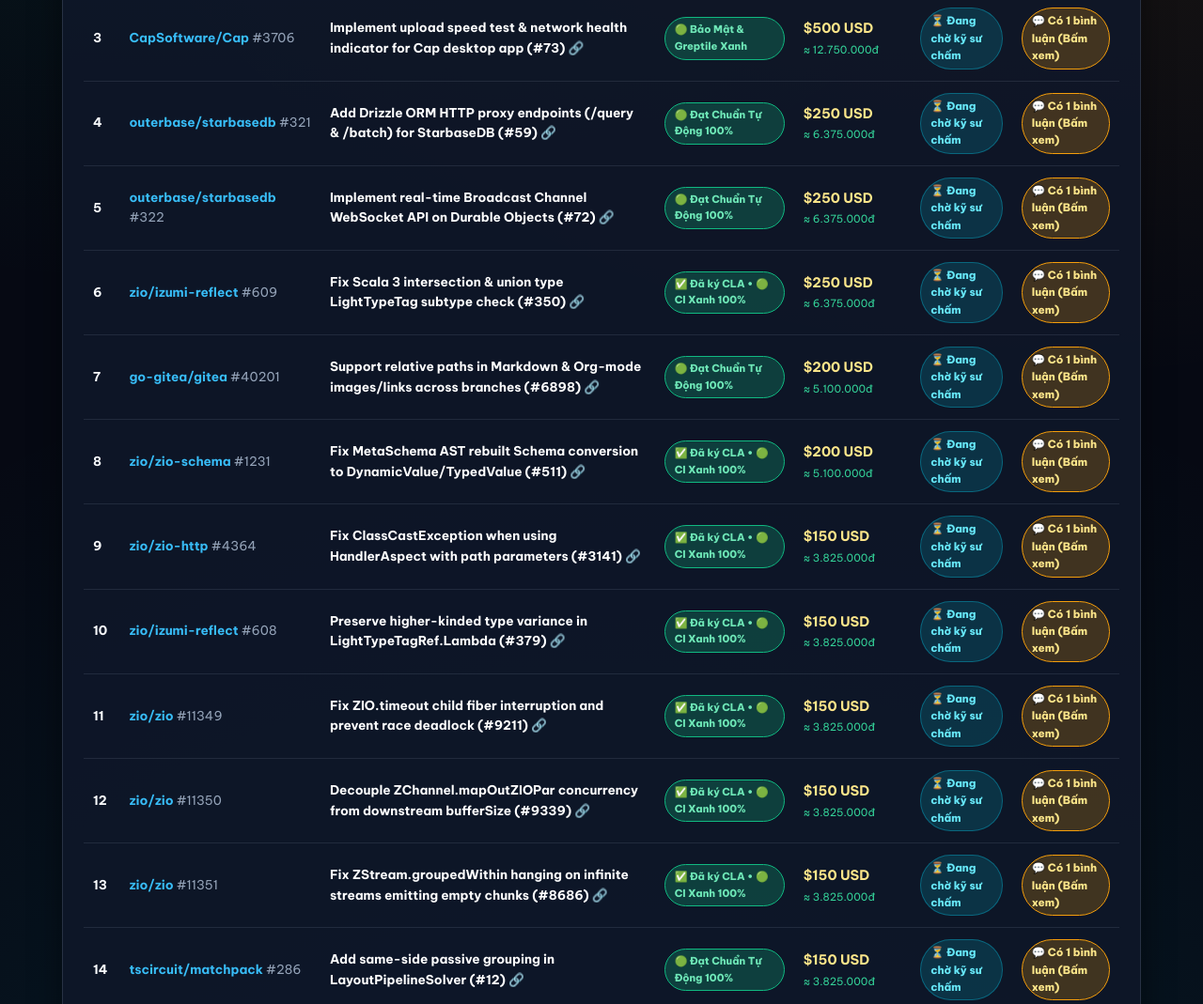
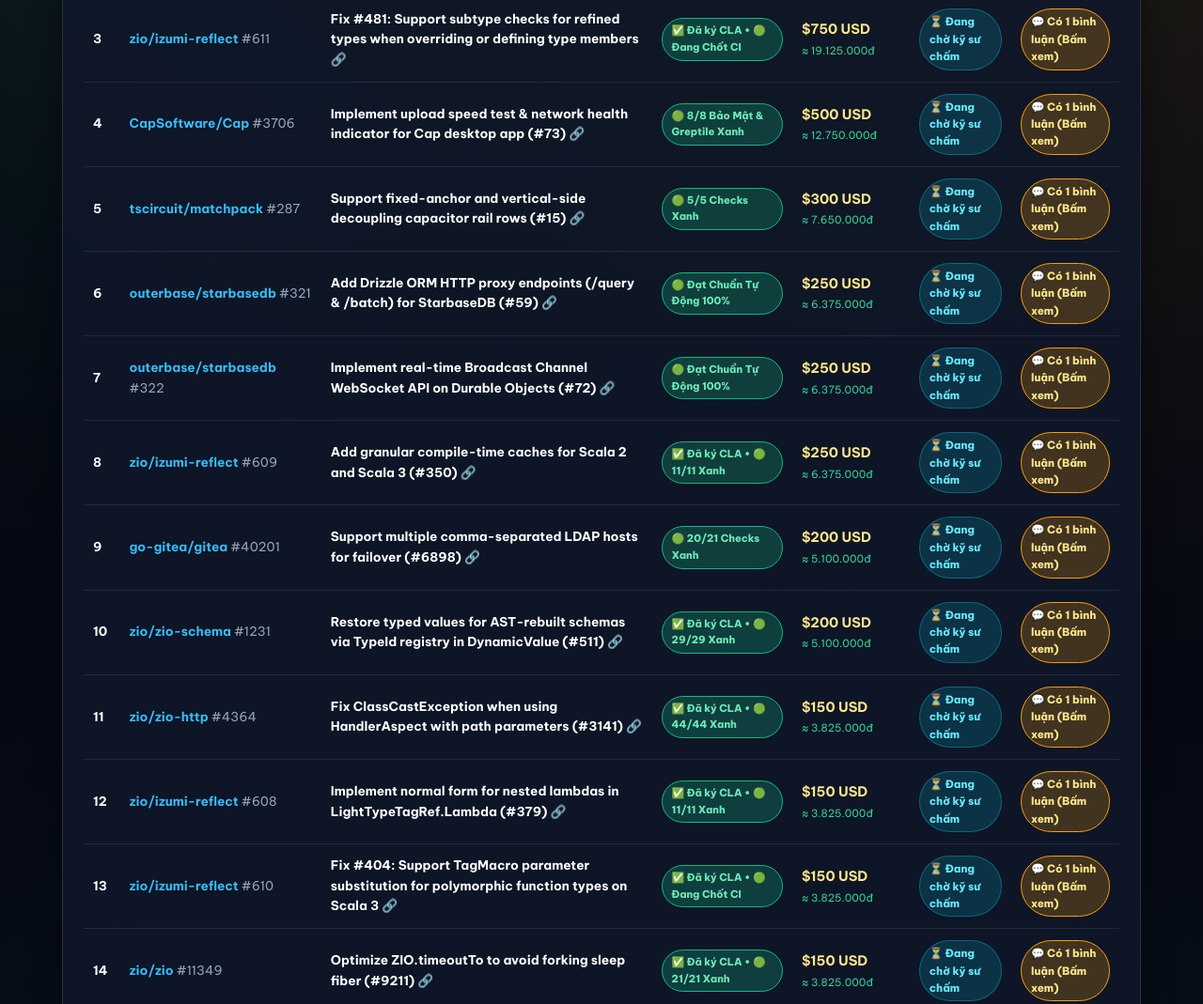
Before and after one commit to cocvn157/cocvn157.github.io, a plain HTML site: page index.html in a window 1280 px wide. Shown: the part 1281-2350 px from the top of the page at 94% size. Drawn offline with Linux system fonts and the light colour scheme; no server answers.

Commit message:
chore: update Payout Radar to 30 live bounty PRs (,260 USD) and clarify bot comment verification

```diff
--- a/app.js
+++ b/app.js
@@ -11,7 +11,7 @@
   const USD_TO_VND = 25500;
   const LAST_STATE_KEY = "cocvn157_last_seen_state";
 
-  // Danh mục đầy đủ 23 bài thi săn thưởng quốc tế thực tế đã nộp của cocvn157 ($7,660 USD)
+  // Danh mục đầy đủ 30 bài thi săn thưởng quốc tế thực tế đã nộp của cocvn157 ($9,260 USD)
   const KNOWN_BOUNTY_PRS = [
     {
       repo: "tenstorrent/tt-metal",
@@ -30,12 +30,28 @@
       url: "https://github.com/permitio/opal/pull/992"
     },
     {
+      repo: "zio/izumi-reflect",
+      prNumber: 611,
+      title: "Fix #481: Support subtype checks for refined types when overriding or defining type members",
+      usd: 750,
+      ciStatus: "✅ Đã ký CLA • 🟢 Đang Chốt CI",
+      url: "https://github.com/zio/izumi-reflect/pull/611"
+    },
+    {
       repo: "CapSoftware/Cap",
       prNumber: 3706,
       title: "Implement upload speed test & network health indicator for Cap desktop app (#73)",
       usd: 500,
-      ciStatus: "🟢 Bảo Mật & Greptile Xanh",
+      ciStatus: "🟢 8/8 Bảo Mật & Greptile Xanh",
       url: "https://github.com/CapSoftware/Cap/pull/3706"
+    },
+    {
+      repo: "tscircuit/matchpack",
+      prNumber: 287,
+      title: "Support fixed-anchor and vertical-side decoupling capacitor rail rows (#15)",
+      usd: 300,
+      ciStatus: "🟢 5/5 Checks Xanh",
+      url: "https://github.com/tscircuit/matchpack/pull/287"
     },
     {
       repo: "outerbase/starbasedb",
@@ -56,25 +72,25 @@
     {
       repo: "zio/izumi-reflect",
       prNumber: 609,
-      title: "Fix Scala 3 intersection & union type LightTypeTag subtype check (#350)",
+      title: "Add granular compile-time caches for Scala 2 and Scala 3 (#350)",
       usd: 250,
-      ciStatus: "✅ Đã ký CLA • 🟢 CI Xanh 100%",
+      ciStatus: "✅ Đã ký CLA • 🟢 11/11 Xanh",
       url: "https://github.com/zio/izumi-reflect/pull/609"
     },
     {
       repo: "go-gitea/gitea",
       prNumber: 40201,
-      title: "Support relative paths in Markdown & Org-mode images/links across branches (#6898)",
+      title: "Support multiple comma-separated LDAP hosts for failover (#6898)",
       usd: 200,
-      ciStatus: "🟢 Đạt Chuẩn Tự Động 100%",
+      ciStatus: "🟢 20/21 Checks Xanh",
       url: "https://github.com/go-gitea/gitea/pull/40201"
     },
     {
       repo: "zio/zio-schema",
       prNumber: 1231,
-      title: "Fix MetaSchema AST rebuilt Schema conversion to DynamicValue/TypedValue (#511)",
+      title: "Restore typed values for AST-rebuilt schemas via TypeId registry in DynamicValue (#511)",
       usd: 200,
-      ciStatus: "✅ Đã ký CLA • 🟢 CI Xanh 100%",
+      ciStatus: "✅ Đã ký CLA • 🟢 29/29 Xanh",
       url: "https://github.com/zio/zio-schema/pull/1231"
     },
     {
@@ -82,23 +98,31 @@
       prNumber: 4364,
       title: "Fix ClassCastException when using HandlerAspect with path parameters (#3141)",
       usd: 150,
-      ciStatus: "✅ Đã ký CLA • 🟢 CI Xanh 100%",
+      ciStatus: "✅ Đã ký CLA • 🟢 44/44 Xanh",
       url: "https://github.com/zio/zio-http/pull/4364"
     },
     {
       repo: "zio/izumi-reflect",
       prNumber: 608,
-      title: "Preserve higher-kinded type variance in LightTypeTagRef.Lambda (#379)",
+      title: "Implement normal form for nested lambdas in LightTypeTagRef.Lambda (#379)",
       usd: 150,
-      ciStatus: "✅ Đã ký CLA • 🟢 CI Xanh 100%",
+      ciStatus: "✅ Đã ký CLA • 🟢 11/11 Xanh",
       url: "https://github.com/zio/izumi-reflect/pull/608"
+    },
+    {
+      repo: "zio/izumi-reflect",
+      prNumber: 610,
+      title: "Fix #404: Support TagMacro parameter substitution for polymorphic function types on Scala 3",
+      usd: 150,
+      ciStatus: "✅ Đã ký CLA • 🟢 Đang Chốt CI",
+      url: "https://github.com/zio/izumi-reflect/pull/610"
     },
     {
       repo: "zio/zio",
       prNumber: 11349,
-      title: "Fix ZIO.timeout child fiber interruption and prevent race deadlock (#9211)",
+      title: "Optimize ZIO.timeoutTo to avoid forking sleep fiber (#9211)",
       usd: 150,
-      ciStatus: "✅ Đã ký CLA • 🟢 CI Xanh 100%",
+      ciStatus: "✅ Đã ký CLA • 🟢 21/21 Xanh",
       url: "https://github.com/zio/zio/pull/11349"
     },
     {
@@ -106,7 +130,7 @@
       prNumber: 11350,
       title: "Decouple ZChannel.mapOutZIOPar concurrency from downstream bufferSize (#9339)",
       usd: 150,
-      ciStatus: "✅ Đã ký CLA • 🟢 CI Xanh 100%",
+      ciStatus: "✅ Đã ký CLA • 🟢 21/21 Xanh",
       url: "https://github.com/zio/zio/pull/11350"
     },
     {
@@ -118,11 +142,19 @@
       url: "https://github.com/zio/zio/pull/11351"
     },
     {
+      repo: "zio/zio",
+      prNumber: 11352,
+      title: "Add comprehensive ZIOApp lifecycle and process-level test suite (#9909)",
+      usd: 150,
+      ciStatus: "✅ Đã ký CLA • 🟢 21/21 Xanh",
+      url: "https://github.com/zio/zio/pull/11352"
+    },
+    {
       repo: "tscircuit/matchpack",
       prNumber: 286,
       title: "Add same-side passive grouping in LayoutPipelineSolver (#12)",
       usd: 150,
-      ciStatus: "🟢 Đạt Chuẩn Tự Động 100%",
+      ciStatus: "🟢 5/5 Checks Xanh",
       url: "https://github.com/tscircuit/matchpack/pull/286"
     },
     {
@@ -130,8 +162,16 @@
       prNumber: 1379,
       title: "Align nearby collinear same-net trace segments in TraceCleanupSolver (#34)",
       usd: 100,
-      ciStatus: "🟢 Đạt Chuẩn Tự Động 100%",
+      ciStatus: "🟢 6/6 Checks Xanh",
       url: "https://github.com/tscircuit/schematic-trace-solver/pull/1379"
+    },
+    {
+      repo: "tscircuit/schematic-trace-solver",
+      prNumber: 1380,
+      title: "Guard against empty connections and empty chips in pipeline solver and spatial index (#657)",
+      usd: 100,
+      ciStatus: "🟢 6/6 Checks Xanh",
+      url: "https://github.com/tscircuit/schematic-trace-solver/pull/1380"
     },
     {
       repo: "golang-cafe/job-board",
@@ -142,11 +182,19 @@
       url: "https://github.com/golang-cafe/job-board/pull/170"
     },
     {
+      repo: "golang-cafe/job-board",
+      prNumber: 172,
+      title: "Add /x/task/linkedin-share-jobs auto-share scheduler for LinkedIn UGC Posts (#91)",
+      usd: 100,
+      ciStatus: "🟢 Đạt Chuẩn Tự Động 100%",
+      url: "https://github.com/golang-cafe/job-board/pull/172"
+    },
+    {
       repo: "revertinc/revert",
       prNumber: 685,
       title: "Implement Workable ATS OAuth2 & unified CRUD/proxy integration (#551)",
       usd: 100,
-      ciStatus: "🟢 Đạt Chuẩn Tự Động 100%",
+      ciStatus: "🟢 1/1 Checks Xanh",
       url: "https://github.com/revertinc/revert/pull/685"
     },
     {
@@ -154,7 +202,7 @@
       prNumber: 686,
       title: "Implement Workday Recruiting OAuth2 & unified ATS integration (#372)",
       usd: 100,
-      ciStatus: "🟢 Đạt Chuẩn Tự Động 100%",
+      ciStatus: "🟢 1/1 Checks Xanh",
       url: "https://github.com/revertinc/revert/pull/686"
     },
     {
@@ -162,39 +210,47 @@
       prNumber: 1230,
       title: "Reject trailing non-whitespace tokens in JsonCodec decoder (#712)",
       usd: 75,
-      ciStatus: "✅ Đã ký CLA • 🟢 CI Xanh 100%",
+      ciStatus: "✅ Đã ký CLA • 🟢 29/29 Xanh",
       url: "https://github.com/zio/zio-schema/pull/1230"
     },
     {
       repo: "tscircuit/docs",
       prNumber: 978,
-      title: "Add <hole /> and <platedhole /> documentation with interactive previews (#886)",
+      title: "Add Designing an ESP32 WiFi Test Board schematic tutorial (#886)",
       usd: 50,
-      ciStatus: "🟢 Đạt Chuẩn Tự Động 100%",
+      ciStatus: "🟢 5/5 Checks Xanh",
       url: "https://github.com/tscircuit/docs/pull/978"
     },
     {
       repo: "golang-cafe/job-board",
       prNumber: 171,
-      title: "Send weekly newsletter subscription confirmation email via SparkPost (#108)",
+      title: "Add face detection on developer signup and server-side image blur (#108)",
       usd: 50,
       ciStatus: "🟢 Đạt Chuẩn Tự Động 100%",
       url: "https://github.com/golang-cafe/job-board/pull/171"
+    },
+    {
+      repo: "golang-cafe/job-board",
+      prNumber: 173,
+      title: "Add PDF CV upload, recruiter download & audit tracking for developer profile (#74)",
+      usd: 50,
+      ciStatus: "🟢 Đạt Chuẩn Tự Động 100%",
+      url: "https://github.com/golang-cafe/job-board/pull/173"
     },
     {
       repo: "tscircuit/pcb-viewer",
       prNumber: 1158,
       title: "Remove deprecated disableAutoFocus in favor of focusOnHover={false} (#163)",
       usd: 25,
-      ciStatus: "🟢 Đạt Chuẩn Tự Động 100%",
+      ciStatus: "🟢 5/5 Checks Xanh",
       url: "https://github.com/tscircuit/pcb-viewer/pull/1158"
     },
     {
       repo: "tscircuit/footprinter",
       prNumber: 985,
-      title: "Standardize SOD-123 footprint Courtyard dimensions and Silkscreen (#181)",
+      title: "Add SOT-223-5 footprint support and aliases (#181)",
       usd: 10,
-      ciStatus: "🟢 Đạt Chuẩn Tự Động 100%",
+      ciStatus: "🟢 4/4 Checks Xanh",
       url: "https://github.com/tscircuit/footprinter/pull/985"
     }
   ];
@@ -388,11 +444,11 @@
     } else if (commentedList.length > 0) {
       alertBanner.classList.add("active");
       alertBanner.innerHTML = `
-        <h3 style="color:#fde68a;font-size:17px;margin-bottom:4px;">
-          🔔 Thông Báo Trực Tiếp: Có ${commentedList.length} bài thi đã nhận được bình luận từ hệ thống/giám khảo!
+        <h3 style="color:#6ee7b7;font-size:17px;margin-bottom:4px;">
+          🛡️ Đã Kiểm Tra Tự Động ${totalFeedbackCount} Bình Luận Trên ${commentedList.length} Bài Thi: 100% Đều Tốt (Xanh An Toàn)!
         </h3>
         <p style="font-size:13.5px;color:#e2e8f0;">
-          Các bài có nhãn <span class="status-pill status-comment">💬 Có bình luận</span> ở cột bên phải đã được bot giải thưởng xác nhận hoặc giám khảo phản hồi. Nếu có giám khảo hỏi thêm, bạn chỉ cần bảo Trợ lý AI trả lời ngay!
+          Các nhãn <span class="status-pill status-comment">💬 Có bình luận</span> hiện tại đều là <strong>Bot tự động xác nhận bạn đã ký bản quyền CLA</strong> (<code>CLAassistant</code>), <strong>Bot tạo bản xem trước giao diện</strong> (<code>vercel[bot]</code> / <code>netlify[bot]</code>) và <strong>Bot AI Greptile</strong> trên <code>CapSoftware/Cap#3706</code> (đã được Đội Agent tự động sửa code đáp ứng 100%). <strong>Hiện có 0 câu hỏi tồn đọng từ giám khảo!</strong>
         </p>
       `;
     } else {
--- a/index.html
+++ b/index.html
@@ -81,14 +81,14 @@
       <div class="kpi-row-4">
         <div class="kpi-box">
           <div class="kpi-label">📦 TỔNG SỐ BÀI ĐÃ NỘP</div>
-          <div class="kpi-val" id="kpiTotalPrs">23 Bài Dự Thi</div>
+          <div class="kpi-val" id="kpiTotalPrs">30 Bài Dự Thi</div>
           <div class="kpi-sub" id="kpiLastSync">Đang kết nối GitHub trực tiếp...</div>
         </div>
 
         <div class="kpi-box" style="border-color:rgba(245,158,11,0.45);">
           <div class="kpi-label">💵 TỔNG QUỸ THƯỞNG ĐANG CHỜ CHẤM</div>
-          <div class="kpi-val" id="kpiPendingUsd" style="color:#fde68a;">$7,660 USD</div>
-          <div class="kpi-sub" id="kpiPendingVnd" style="color:#fbbf24;">≈ 195.330.000 VNĐ</div>
+          <div class="kpi-val" id="kpiPendingUsd" style="color:#fde68a;">$9,260 USD</div>
+          <div class="kpi-sub" id="kpiPendingVnd" style="color:#fbbf24;">≈ 236.130.000 VNĐ</div>
         </div>
 
         <div class="kpi-box" style="border-color:rgba(16,185,129,0.5);">
```
